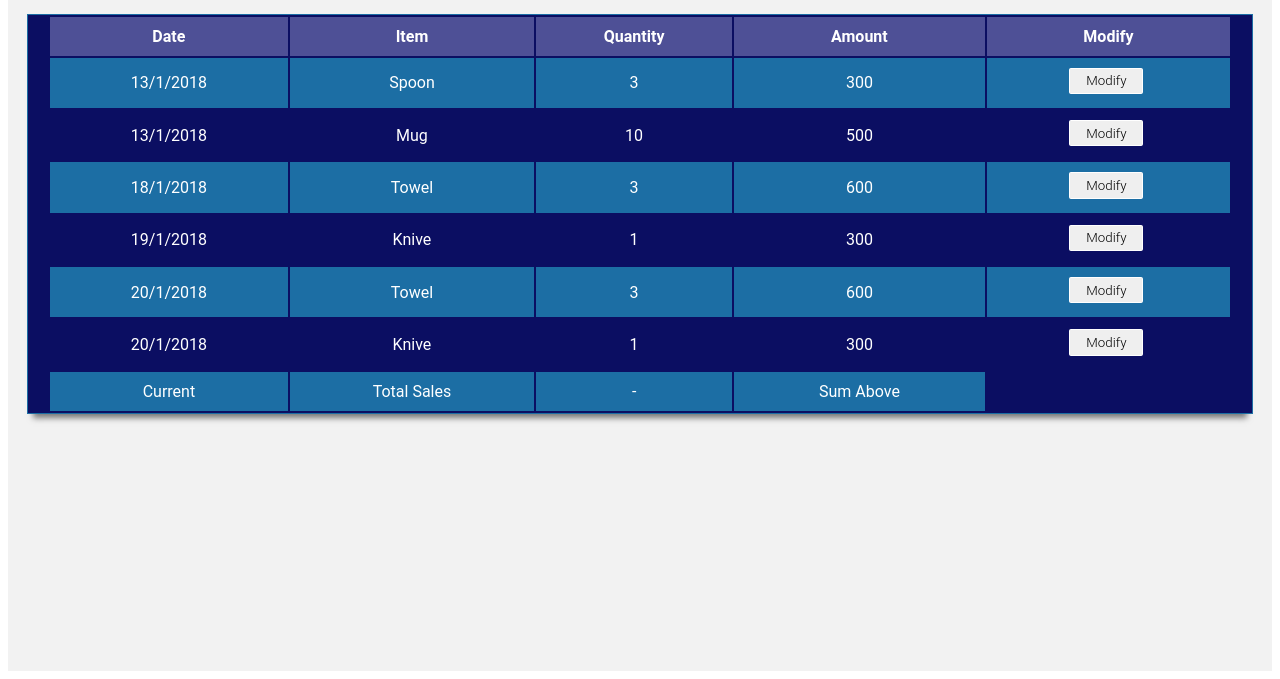
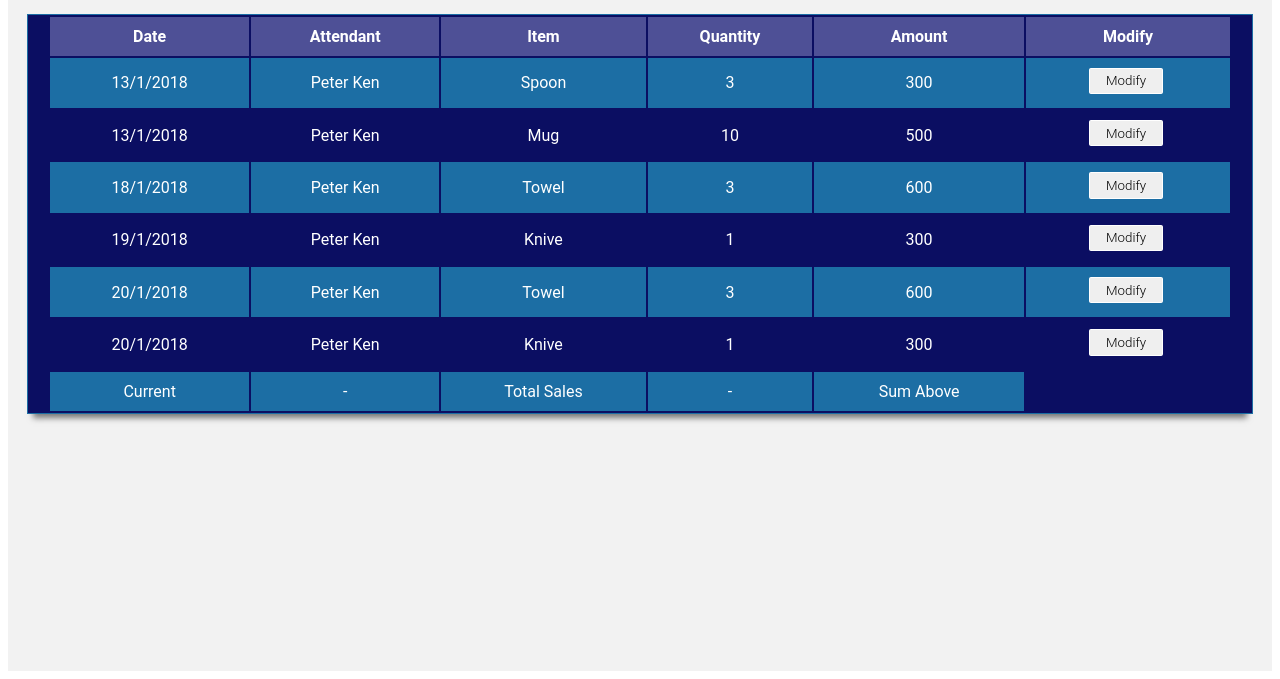
Before and after one commit to wandesky/store-manager, a plain HTML site: page admin-view-sales-attendant.html in a window 1280 px wide. Shown: the part 159-838 px from the top of the page. Drawn offline with Linux system fonts and the light colour scheme.

Commit message:
[fixes #161173833] fix admin to view attendant's name in sales record

```diff
--- a/admin-view-sales-attendant.html
+++ b/admin-view-sales-attendant.html
@@ -30,30 +30,30 @@
                 <table>
                     <thead>
                         <tr>
-                            <th>Date</th><th>Item</th><th>Quantity</th><th>Amount</th><th>Modify</th>
+                            <th>Date</th><th>Attendant</th><th>Item</th><th>Quantity</th><th>Amount</th><th>Modify</th>
                         </tr>
                     </thead>
                     <tbody>
                         <tr>
-                            <td>13/1/2018</td><td>Spoon</td><td>3</td><td>300</td><td><button id="myBtn">Modify</button></td>
+                            <td>13/1/2018</td><td>Peter Ken</td><td>Spoon</td><td>3</td><td>300</td><td><button id="myBtn">Modify</button></td>
                         </tr>
                         <tr>
-                            <td>13/1/2018</td><td>Mug</td><td>10</td><td>500</td><td><button id="myBtn1">Modify</button></td>
+                            <td>13/1/2018</td><td>Peter Ken</td><td>Mug</td><td>10</td><td>500</td><td><button id="myBtn1">Modify</button></td>
                         </tr>
                         <tr>
-                            <td>18/1/2018</td><td>Towel</td><td>3</td><td>600</td><td><button id="myBtn2">Modify</button></td>
+                            <td>18/1/2018</td><td>Peter Ken</td><td>Towel</td><td>3</td><td>600</td><td><button id="myBtn2">Modify</button></td>
                         </tr>
                         <tr>
-                            <td>19/1/2018</td><td>Knive</td><td>1</td><td>300</td><td><button id="myBtn3">Modify</button></td>
+                            <td>19/1/2018</td><td>Peter Ken</td><td>Knive</td><td>1</td><td>300</td><td><button id="myBtn3">Modify</button></td>
                         </tr>
                         <tr>
-                            <td>20/1/2018</td><td>Towel</td><td>3</td><td>600</td><td><button id="myBtn4">Modify</button></td>
+                            <td>20/1/2018</td><td>Peter Ken</td><td>Towel</td><td>3</td><td>600</td><td><button id="myBtn4">Modify</button></td>
                         </tr>
                         <tr>
-                            <td>20/1/2018</td><td>Knive</td><td>1</td><td>300</td><td><button id="myBtn5">Modify</button></td>
+                            <td>20/1/2018</td><td>Peter Ken</td><td>Knive</td><td>1</td><td>300</td><td><button id="myBtn5">Modify</button></td>
                         </tr>
                         <tr>
-                            <td>Current</td><td>Total Sales</td><td>-</td><td>Sum Above</td>
+                            <td>Current</td><td>-</td><td>Total Sales</td><td>-</td><td>Sum Above</td>
                         </tr>
                     </tbody>
 
```
